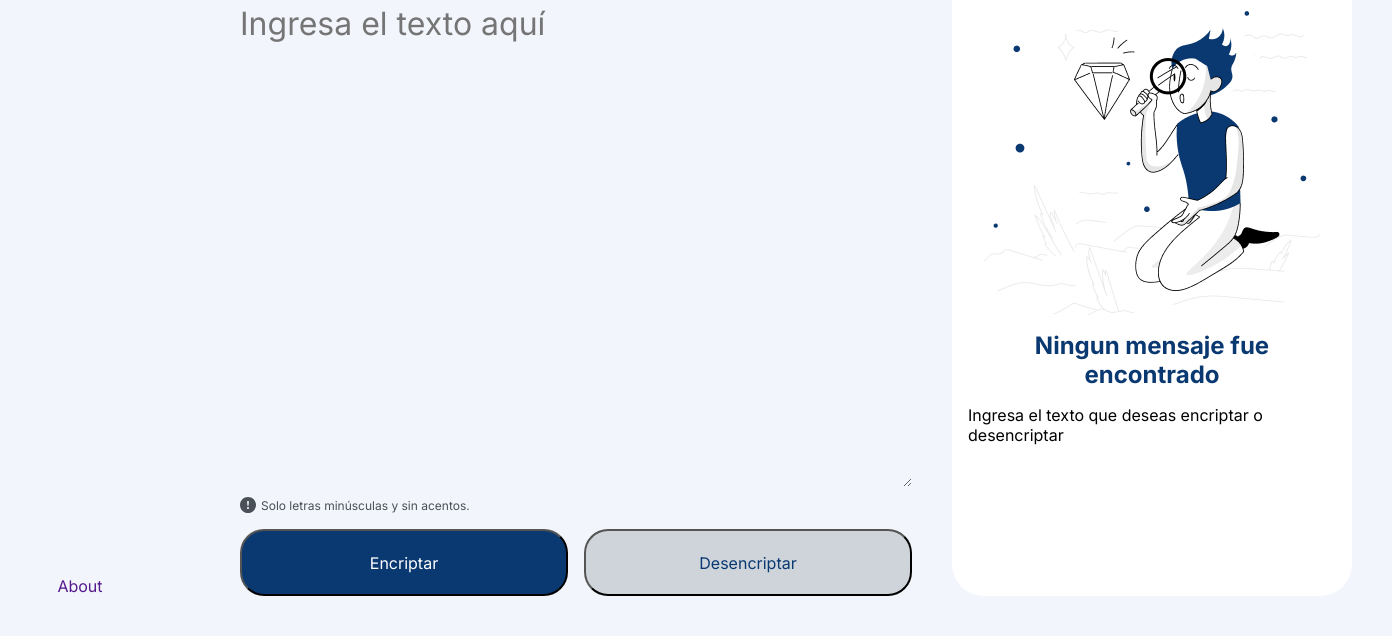
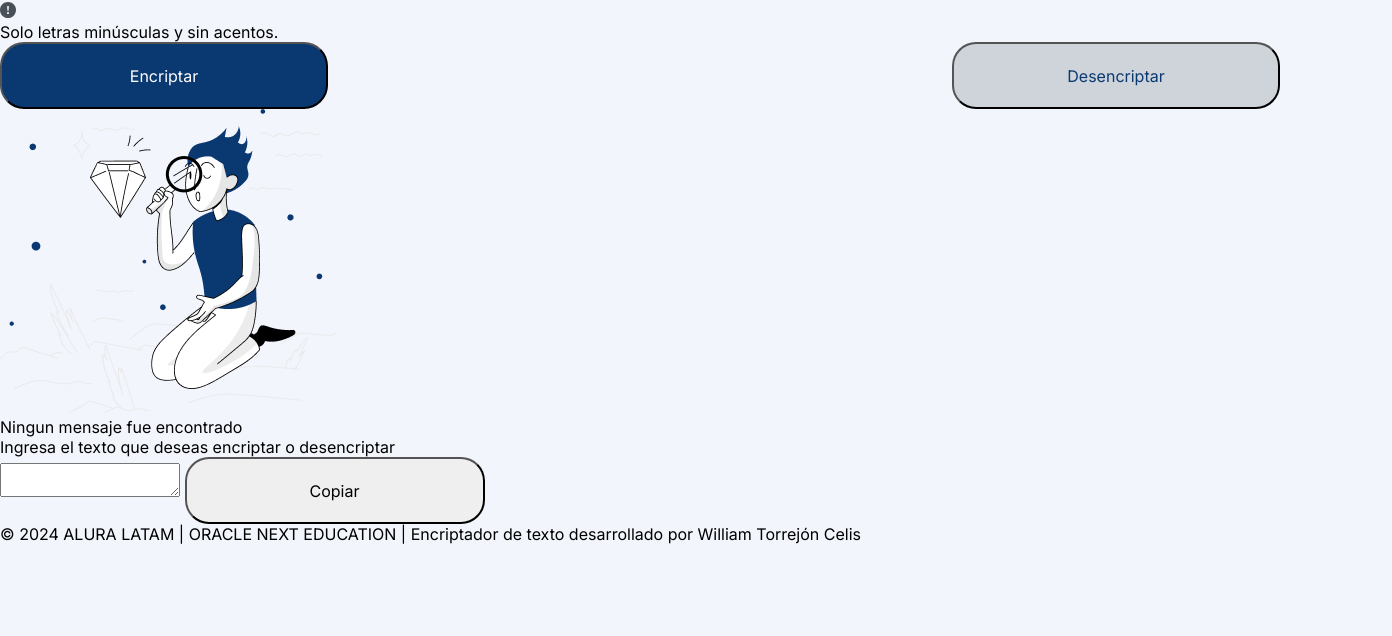
Before and after one commit to wtorrejon/encriptador, a plain HTML site: page index.html in a window 1280 px wide. Shown: the part 164-800 px from the top of the page, 1392 px wide, since content can reach past the window. Drawn offline with nearby package versions, Linux system fonts and the light colour scheme.

Commit message:
Se cambiaron los tags del html y se cambiaron las funcionalidades de encriptar y copiar

```diff
--- a/index.html
+++ b/index.html
@@ -5,12 +5,16 @@
     <meta name="viewport" content="width=device-width, initial-scale=1.0" />
     <title>Encriptador</title>
     <link rel="stylesheet" href="./styles/styles.css" />
-    <link rel="stylesheet" href="https://cdn.jsdelivr.net/npm/sweetalert2@11.12.2/dist/sweetalert2.min.css">
+    <link
+      rel="stylesheet"
+      href="https://cdn.jsdelivr.net/npm/sweetalert2@11.12.2/dist/sweetalert2.min.css"
+    />
     <script src="https://unpkg.com/sweetalert/dist/sweetalert.min.js"></script>
   </head>
   <body>
+    <!-- Cabecera de Proyecto vista lateral -->
     <header>
-      <div class="logo">
+      <a href="#" rel="" class="logo">
         <svg
           width="120"
           height="48"
@@ -26,14 +30,13 @@
             fill="#0A3871"
           />
         </svg>
-      </div>
-      <div class="about">
-        <a href="">About</a>
-      </div>
+      </a>
     </header>
+
+    <!-- Parte Principal -->
+
     <main>
-      <div class="container">
-        <div class="wrapper__Text">
+      <section class="wrapper__Text">
         <textarea
           name="texto"
           class="texto"
@@ -62,31 +65,58 @@
               </clipPath>
             </defs>
           </svg>
-            <p>Solo letras minúsculas y sin acentos.</p>
+          <p id="condition__text">Solo letras minúsculas y sin acentos.</p>
         </div>
         <div class="wrapper__buttons">
-            <button class="btn btn__encrypt" type="button" onclick="encrypt()">
-              Encriptar
-            </button>
-            <button class="btn btn__decrypt" type="button" onclick="decrypt()">
-              Desencriptar
-            </button>
+          <input
+            type="button"
+            class="btn btn__encrypt"
+            value="Encriptar"
+            onclick="encrypt()"
+          />
+          <input
+            type="button"
+            class="btn btn__decrypt"
+            value="Desencriptar"
+            onclick="decrypt()"
+          />
         </div>
+      </section>
+      <section class="wrapper__result">
+        <div class="container__card" id="container__card">
+          <img
+            src="./assets/img/backgrouns/Muñeco.png"
+            alt="imagen de persona"
+            id="img__person"
+          />
+          <p class="titulo__mensaje">Ningun mensaje fue encontrado</p>
+          <p id="parrafo__mensaje">
+            Ingresa el texto que deseas encriptar o desencriptar
+          </p>
         </div>
-        <div class="wrapper__result">
-          <img src="./assets/img/backgrouns/Muñeco.png" alt="imagen de persona" id="img__person" />
-          <div class="mensaje__encrypt">
-            <h2 id="titulo__mensaje">Ningun mensaje fue encontrado</h2>
-            <div id="parrafo__mensaje">
-              Ingresa el texto que deseas encriptar o desencriptar
+        <textarea
+          type="mensaje"
+          class="result"
+          name="result"
+          id="result"
+        ></textarea>
+        <input
+          type="submit"
+          class="btn__copiar"
+          value="Copiar"
+          onclick="fnCopiar()"
+        />
+      </section>
+    </main>
+    <!-- Pie de página -->
+    <footer>
+      <div class="copyrith">
+        <p>
+          © 2024 ALURA LATAM | ORACLE NEXT EDUCATION | Encriptador de texto
+          desarrollado por William Torrejón Celis
+        </p>
       </div>
-          </div>
-          <div id="button-container">
-
-          </div>
-        </div>
-      </div>
-    </main>
+    </footer>
   </body>
   <script src="./js/app.js"></script>
 </html>
--- a/js/app.js
+++ b/js/app.js
@@ -1,50 +1,106 @@
 'use strict'
+/* ------- Declaraciones Globales ------- */
+const text__Encrypt = document.getElementById("texto");
+const conditionText = document.getElementById("condition__text");
+const containerCard = document.getElementById("container__card");
+const btnCopiar = document.querySelector(".btn__copiar");
+const result = document.getElementById("result");
+const text__result = result.value;
+
+/* ------- Funcion para el boton copiar ------- */
+function fnCopiar() {
+    if(!navigator.clipboard){
+        //Para navegadores que no soportan Clipboard API
+        alert (" Su navegador no soporta la funcion de copiar al portapapeles ")
+        return;
+    }else{
+        result.select();
+        document.execCommand("copy");
+    }
+}
+
+/* ------- Funcion para encriptar el texto------- */
+
+function encrypt () {
+
+    let texto = text__Encrypt.value;
+    let validation__txt = texto.normalize("NFD").replace(/[$\.¿\?~!\¡@#%^&*()_|}\{[\]>\<:"`;,\u0300-\u036f']/g, "");
+
+    if (texto == ""){
+        conditionText.style.color = "red";
+        conditionText.style.fontWeight = "800";
+        conditionText.innerHTML = "El campo no puede estar vacio";
+
+        setTimeout(()=>{
+            conditionText.removeAttribute ("style");
+        },1500);
+    }
+    else if (validation__txt != texto){
+        conditionText.style.background = "#0A3871";
+        conditionText.style.color = "#FFFF";
+        conditionText.style.fontWeight = "800";
+        conditionText.textContent = "No debe tener acentos y caracteres especiales";
+
+        setTimeout(()=>{
+            conditionText.removeAttribute ("style");
+        },1500);
+    }
+    else if (texto !== texto.toLowerCase()) {
+        conditionText.style.background = "#0A3871";
+        conditionText.style.color = "#FFFF";
+        conditionText.style.fontWeight = "800";
+        conditionText.textContent = "El texto debe ser todo en minúscula";
+    }
+    else {
+        texto = texto.replace(/e/mg, "enter");
+        texto = texto.replace(/i/mg, "imes");
+        texto = texto.replace(/a/mg, "ai");
+        texto = texto.replace(/o/mg, "ober");
+        texto = texto.replace(/u/mg, "ufat");
+    }
+
+    result.innerHTML = texto;
+    btnCopiar.style.visibility = "inherit";
+    containerCard.remove();
+
+}
 
 //Funcion que nos servira para encriptar el texto capturado del text area
-function encrypt(){
-    //Decalramos una variable para capturar el texto ingresado
-    let texto = document.getElementById("texto").value;
-    //Declaramos una variable para decirle al usuario si se encripto o no el texto
-    let mensaje_1 = document.getElementById("titulo__mensaje");
-    let mensaje_2 = document.getElementById("parrafo__mensaje");
-    let imagen = document.getElementById("img__person");
+// function encrypt(){
+//     let texto = document.getElementById("texto").value;
+//     let mensaje_1 = document.getElementById("titulo__mensaje");
+//     let mensaje_2 = document.getElementById("parrafo__mensaje");
+//     let imagen = document.getElementById("img__person");
+//     let flex = document.querySelector("wrapper__result");
 
+//     let encrypt__text= texto
+//     .replace(/e/gi, "enter")
+//     .replace(/i/gi, "imes")
+//     .replace(/a/gi, "ai")
+//     .replace(/o/gi, "ober")
+//     .replace(/u/gi, "ufat");
 
-    //ahora declaramos una variable que nose servira para reemplazar las letras encontradas en el texto
-    let encrypt__text= texto
-    .replace(/m/gi, "1")
-    .replace(/u/gi, "2")
-    .replace(/r/gi, "3")
-    .replace(/c/gi, "4")
-    .replace(/i/gi, "5")
-    .replace(/e/gi, "6")
-    .replace(/l/gi, "7")
-    .replace(/a/gi, "8")
-    .replace(/g/gi, "9")
-    .replace(/o/gi, "0");
-    console.log(encrypt__text);
+//     console.log(encrypt__text);
+//     const buttonContainer = document.getElementById('button-container');
+//         const button = document.createElement('button');
+//         button.textContent = 'Copiar';
+//         button.type = 'button';
+//         button.className = 'btn__copiar';
+//         buttonContainer.appendChild(button);
 
+//     if (texto.length != 0) {
+//         document.getElementById("parrafo__mensaje").value = encrypt__text;
+//         mensaje_1.textContent = "Texto encriptado con éxito";
+//         mensaje_2.textContent = encrypt__text;
+//         mensaje_2.className += "text__encrypt"
+//         imagen.className += "hidden";
 
-    if (texto.length != 0 && mensaje_2!=encrypt__text) {
-        document.getElementById("parrafo__mensaje").value = encrypt__text;
-        mensaje_1.textContent = "Texto encriptado con éxito";
-        mensaje_2.textContent = encrypt__text;
-        mensaje_2.className += "text__encrypt"
-        imagen.className += "hidden";
-        const buttonContainer = document.getElementById('button-container');
-        const button = document.createElement('button');
-        button.textContent = 'Copiar';
-        button.type = 'button';
-        button.className = 'btn__copiar';
-        buttonContainer.appendChild(button);
-    //   } else if(mensaje_2 = encrypt__text){
-    //     swal("Ooops!", "Este texto ya fue encriptado", "warning");
-      }else{
-        imagen.src = "./assets/img/backgrouns/Muñeco.png";
-        mensaje_1.textContent = "Ningún mensaje fue encontrado";
-        mensaje_2.textContent = "Ingresa el texto que deseas encriptar o desencriptar";
-         swal("Ooops!", "No hay ningun texto que encriptar", "warning");
-    }
+//     }else{
+//         imagen.src = "./assets/img/backgrouns/Muñeco.png";
+//         mensaje_1.textContent = "Ningún mensaje fue encontrado";
+//         mensaje_2.textContent = "Ingresa el texto que deseas encriptar o desencriptar";
+//         swal("Ooops!", "No hay ningun texto que encriptar", "warning");
+//     }
 
-}
+// }
 //Funcion que nos servira para desencriptar el texto capturado del text area
--- a/styles/styles.css
+++ b/styles/styles.css
@@ -17,35 +17,93 @@
     --gray-400: #495057;
     --gray-100: #CED4DA;
     --blanco: white
-
 }
 /* ----------------------------------------- */
 .hidden{
     display: none;
 }
-/* ----------------------------------------- */
-
-header{
-    /* border: 1px solid green; */
+.flex-2{
     display: flex;
     flex-direction: column;
     justify-content: space-between;
     align-items: center;
-    margin-bottom: 40px;
+    border: 1px solid red;
+    padding-bottom: 40px !important;
+    /* width: 400px;
+    height: auto;
+    margin-top: 40px;
+    margin-right: 40px;
+    background-color: var(--blanco);
+    border-radius: 32px; */
+}
+/* ----------------------------------------- */
+body {
+    font-family: 'Poppins', sans-serif;
+    background-color: #F3F5FC;
+    height: 100%;
+}
+
+header{
+    position: absolute;
+    margin: 40px 0px 0px 40px;
 }
 header .about{
     color: var(--dark-blue-300);
 }
-body {
-    font-family: 'Poppins', sans-serif;
-    background-color: #F3F5FC;
-    display: flex;
-    flex-direction: row;
-}
 .logo{
     margin: 40px 0 0 40px;
 }
-.container{
+
+/* ====================================== */
+/* ============   BOTONES   ============= */
+/* ====================================== */
+.wrapper__buttons{
+    display: flex;
+    justify-content: space-between;
+    gap: 16px;
+    width: 100%;
+}
+.wrapper__buttons .btn{
+    width: 328px;
+    height: 67px;
+    border-radius: 24px;
+    font-size: 16px;
+}
+.wrapper__buttons .btn__encrypt{
+    background-color: var(--dark-blue-300);
+    color: var(--blanco);
+    border: 1px solid --dark-blue-300;
+}
+.wrapper__buttons .btn__encrypt:hover{
+    background-color: var(--dark-blue-200);
+    color: var(--ligth-blue-100);
+    border: 1px solid --dark-blue-300;
+    cursor: pointer;
+}
+.wrapper__buttons .btn__decrypt{
+    background-color: var(--gray-100);
+    color: var(--dark-blue-300);
+    border: 1px solid --dark-blue-300;
+}
+.wrapper__buttons .btn__decrypt:hover{
+    background-color: var(--gray-400);
+    color: var(--gray-100);
+    border: 1px solid --dark-blue-300;
+    cursor: pointer;
+}
+.btn__copiar{
+    width: 300px;
+    height: 67px;
+    border-radius: 24px;
+    font-size: 16px;
+}
+.btn__copiar:hover{
+    background-color: var(--dark-blue-200);
+    color: var(--ligth-blue-100);
+    border: 1px solid --dark-blue-300;
+    cursor: pointer;
+}
+/* .container{
     display: flex;
     flex-direction: row;
     gap: 40px;
@@ -62,7 +120,7 @@ body {
     height: auto;
     margin-top: 168px;
     margin-left: 80px;
-    /* border: 1px solid blue; */
+
 }
 .texto{
     width: 100%;
@@ -100,7 +158,7 @@ body {
     justify-content: space-between;
     gap: 16px;
     width: 100%;
-    /* border: 1px solid red; */
+
 }
 .wrapper__buttons .btn{
     width: 328px;
@@ -117,6 +175,7 @@ body {
     background-color: var(--dark-blue-200);
     color: var(--ligth-blue-100);
     border: 1px solid --dark-blue-300;
+    cursor: pointer;
 }
 .wrapper__buttons .btn__decrypt{
     background-color: var(--gray-100);
@@ -127,6 +186,7 @@ body {
     background-color: var(--gray-400);
     color: var(--gray-100);
     border: 1px solid --dark-blue-300;
+    cursor: pointer;
 }
 .btn__copiar{
     width: 300px;
@@ -134,10 +194,16 @@ body {
     border-radius: 24px;
     font-size: 16px;
 }
+.btn__copiar:hover{
+    background-color: var(--dark-blue-200);
+    color: var(--ligth-blue-100);
+    border: 1px solid --dark-blue-300;
+    cursor: pointer;
+}
 .wrapper__result{
     display: flex;
     flex-direction: column;
-    justify-content: center;
+    justify-content: space-around;
     align-items: center;
     width: 400px;
     height: auto;
@@ -145,7 +211,9 @@ body {
     margin-right: 40px;
     background-color: var(--blanco);
     border-radius: 32px;
+
 }
+
 .wrapper__result .mensaje__encrypt{
     display: flex;
     flex-direction: column;
@@ -159,8 +227,8 @@ body {
     color: var(--dark-blue-300);
     text-align: center;
 }
-.wrapper__result .mensaje__encrypt p{
+#parrafo__mensaje{
     font-size: 16px;
     color: var(--gray-400);
     text-align: center;
-}
+} */
```
Lines whose indentation alone changed are shown as unchanged.
